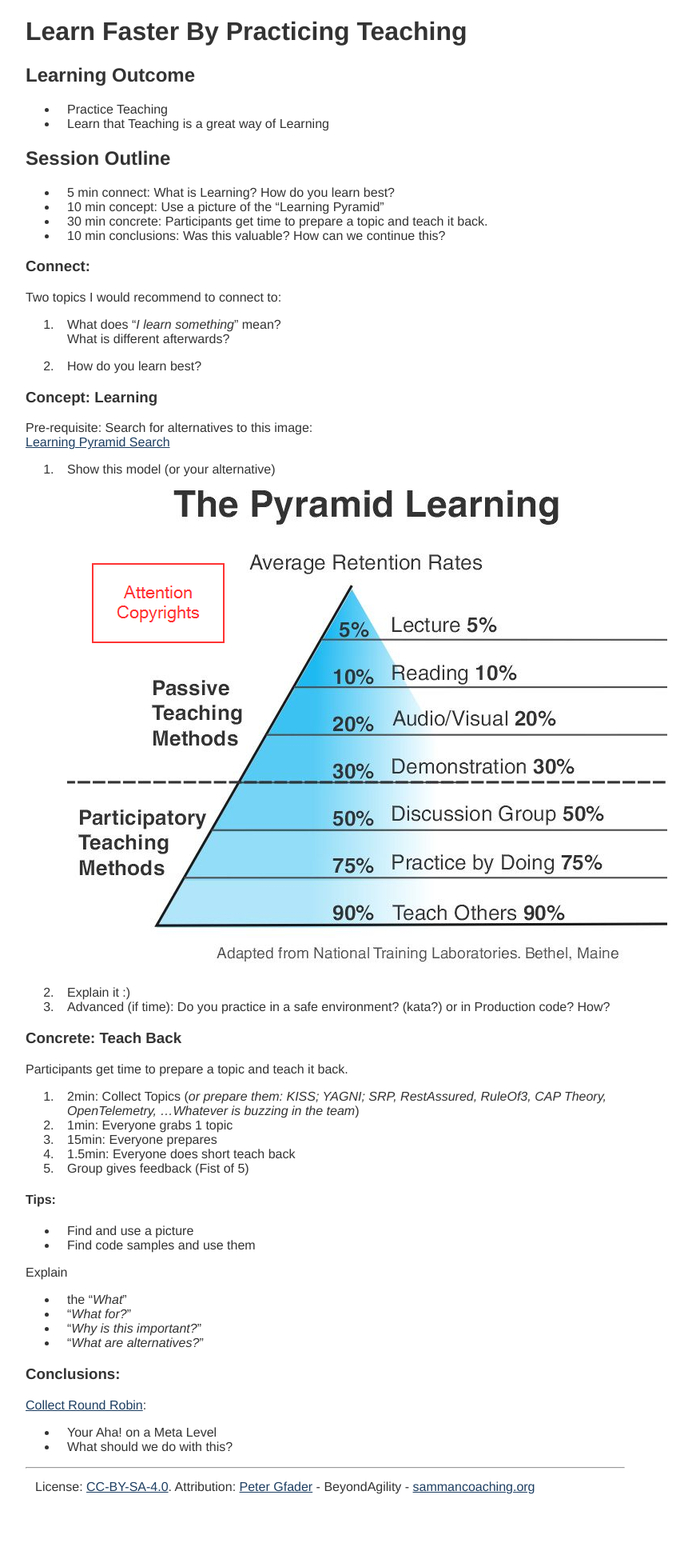
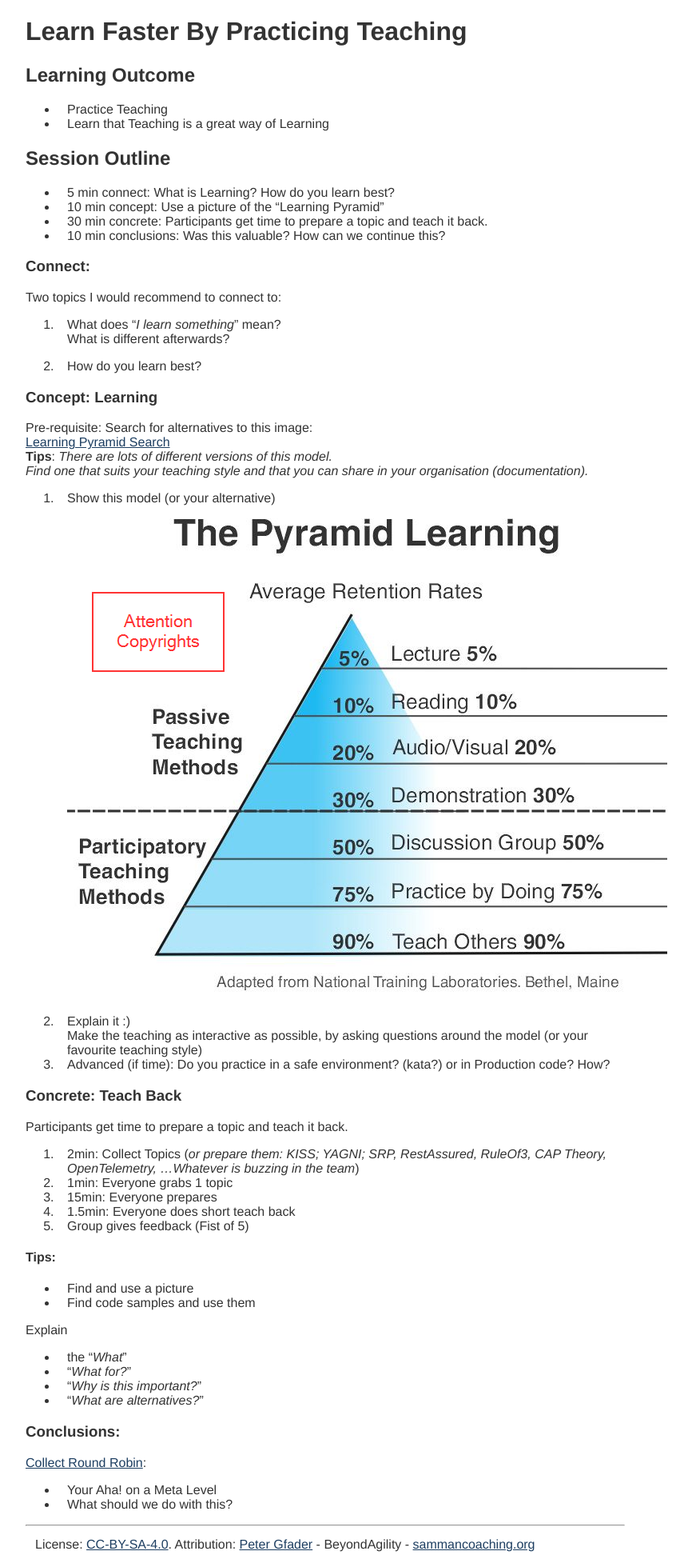
Before and after one commit to sammancoaching/website, a Jekyll site: the page built from _learning_hours/devops/learn_faster.md, in a window 1280 px wide. Shown: the whole page at 80% size, without its empty margins (233-1099 px from the left). Built offline with Jekyll 4.4.1, drawn with Linux system fonts in a browser that asks for light colours; before the commit the page ends 1882 px from its top, so only the background shows below that.

Commit message:
Added Tips regarding the Learnig Pyramid

```diff
--- a/_learning_hours/devops/learn_faster.md
+++ b/_learning_hours/devops/learn_faster.md
@@ -35,11 +35,17 @@ Two topics I would recommend to connect to:
 ### Concept: Learning
 Pre-requisite: Search for alternatives to this image:
   [Learning Pyramid Search](https://www.ecosia.org/images?q=learning%20pyramid)
+  **Tips**:
+  _There are lots of different versions of this model.
+  Find one that suits your teaching style and that you can share in your organisation (documentation)._
+
+
 
 1. Show this model (or your alternative)
    ![Learning Pyramid](/assets/images/Learning-Pyramid-Training-Material.png)
 
 2. Explain it :)
+   Make the teaching as interactive as possible, by asking questions around the model (or your favourite teaching style)
 3. Advanced (if time): Do you practice in a safe environment? (kata?) or in Production code?
     How?
 
```
